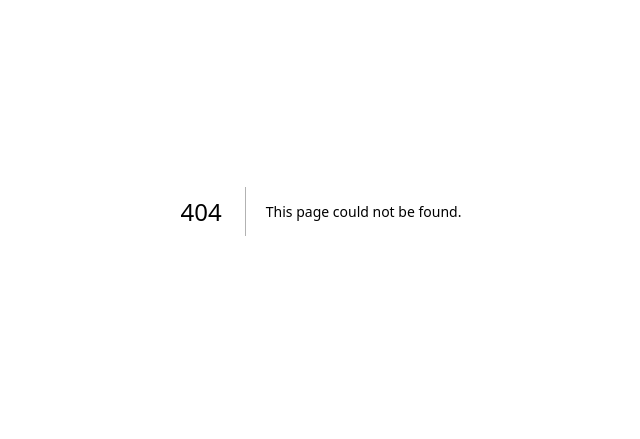
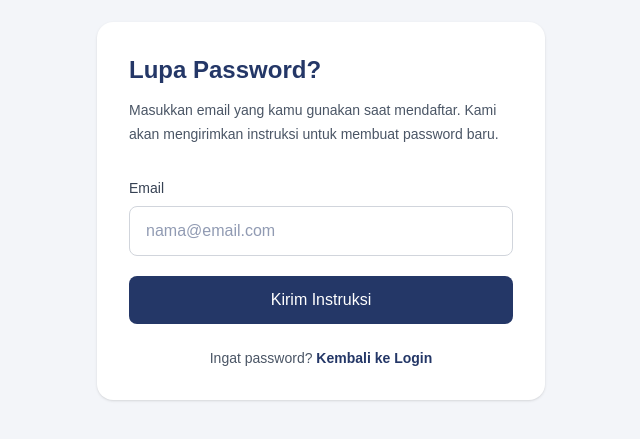
Before and after one commit to rfki16/login-register-imk, a Next.js app: page /forgot-password in a window 1280 px wide. Before the commit this address had no page. Shown: the part 189-628 px from the top of the page, without its empty margins (319-959 px from the left). Built offline with nearby package versions, Linux system fonts and the light colour scheme; no server answers.

Commit message:
forgot-password

```diff
--- /dev/null
+++ b/app/forgot-password/page.tsx
@@ -0,0 +1,130 @@
+"use client";
+
+import { useState } from "react";
+import Link from "next/link";
+import { supabase } from "../../lib/supabase";
+
+export default function ForgotPassword() {
+  const [email, setEmail] = useState("");
+  const [isLoading, setIsLoading] = useState(false);
+  const [error, setError] = useState("");
+  const [success, setSuccess] = useState("");
+
+  async function handleSubmit(event: React.FormEvent<HTMLFormElement>) {
+    event.preventDefault();
+    setError("");
+    setSuccess("");
+    setIsLoading(true);
+
+    try {
+      const { error } = await supabase.auth.resetPasswordForEmail(
+        email.trim(),
+        {
+          redirectTo: `${window.location.origin}/reset-password`,
+        },
+      );
+
+      if (error) {
+        setError(error.message);
+        return;
+      }
+
+      setSuccess(
+        "Jika email terdaftar, instruksi pemulihan password akan dikirim. Silakan periksa kotak masuk email kamu.",
+      );
+    } catch {
+      setError("Terjadi kesalahan koneksi. Silakan coba kembali.");
+    } finally {
+      setIsLoading(false);
+    }
+  }
+
+  return (
+    <main className="flex min-h-screen items-center justify-center bg-[#F3F5F9] px-4 py-10">
+      <section className="w-full max-w-md rounded-2xl bg-white p-8 shadow-sm">
+        <div className="mb-8">
+          <h1 className="text-2xl font-bold text-[#243767]">Lupa Password?</h1>
+          <p className="mt-3 text-sm leading-6 text-gray-600">
+            Masukkan email yang kamu gunakan saat mendaftar. Kami akan
+            mengirimkan instruksi untuk membuat password baru.
+          </p>
+        </div>
+
+        <form onSubmit={handleSubmit} className="space-y-5">
+          <div>
+            <label
+              htmlFor="email"
+              className="mb-2 block text-sm font-medium text-gray-700"
+            >
+              Email
+            </label>
+            <input
+              id="email"
+              name="email"
+              type="email"
+              autoComplete="email"
+              required
+              value={email}
+              onChange={(event) => setEmail(event.target.value)}
+              placeholder="nama@email.com"
+              className="w-full rounded-lg border border-gray-300 px-4 py-3 outline-none focus:border-[#243767] focus:ring-2 focus:ring-[#243767]/20"
+            />
+          </div>
+
+          {error && (
+            <p role="alert" className="text-sm text-red-600">
+              {error}
+            </p>
+          )}
+
+          {success && (
+            <p role="status" className="text-sm text-green-700">
+              {success}
+            </p>
+          )}
+
+          <button
+            type="submit"
+            disabled={isLoading}
+            className="flex w-full items-center justify-center gap-2 rounded-lg bg-[#243767] px-4 py-3 font-medium text-white transition hover:bg-[#1b2950] disabled:cursor-not-allowed disabled:opacity-60"
+          >
+            {isLoading && (
+              <svg
+                className="h-5 w-5 animate-spin"
+                viewBox="0 0 24 24"
+                fill="none"
+                aria-hidden="true"
+              >
+                <circle
+                  cx="12"
+                  cy="12"
+                  r="10"
+                  stroke="currentColor"
+                  strokeWidth="4"
+                  className="opacity-25"
+                />
+                <path
+                  d="M4 12a8 8 0 018-8"
+                  stroke="currentColor"
+                  strokeWidth="4"
+                  strokeLinecap="round"
+                />
+              </svg>
+            )}
+            {isLoading ? "Mengirim..." : "Kirim Instruksi"}
+          </button>
+        </form>
+
+        <p className="mt-6 text-center text-sm text-gray-600">
+          Ingat password?{" "}
+          <Link
+            href="/"
+            className="font-semibold text-[#243767] hover:underline"
+          >
+            Kembali ke Login
+          </Link>
+        </p>
+      </section>
+    </main>
+  );
+}
```
